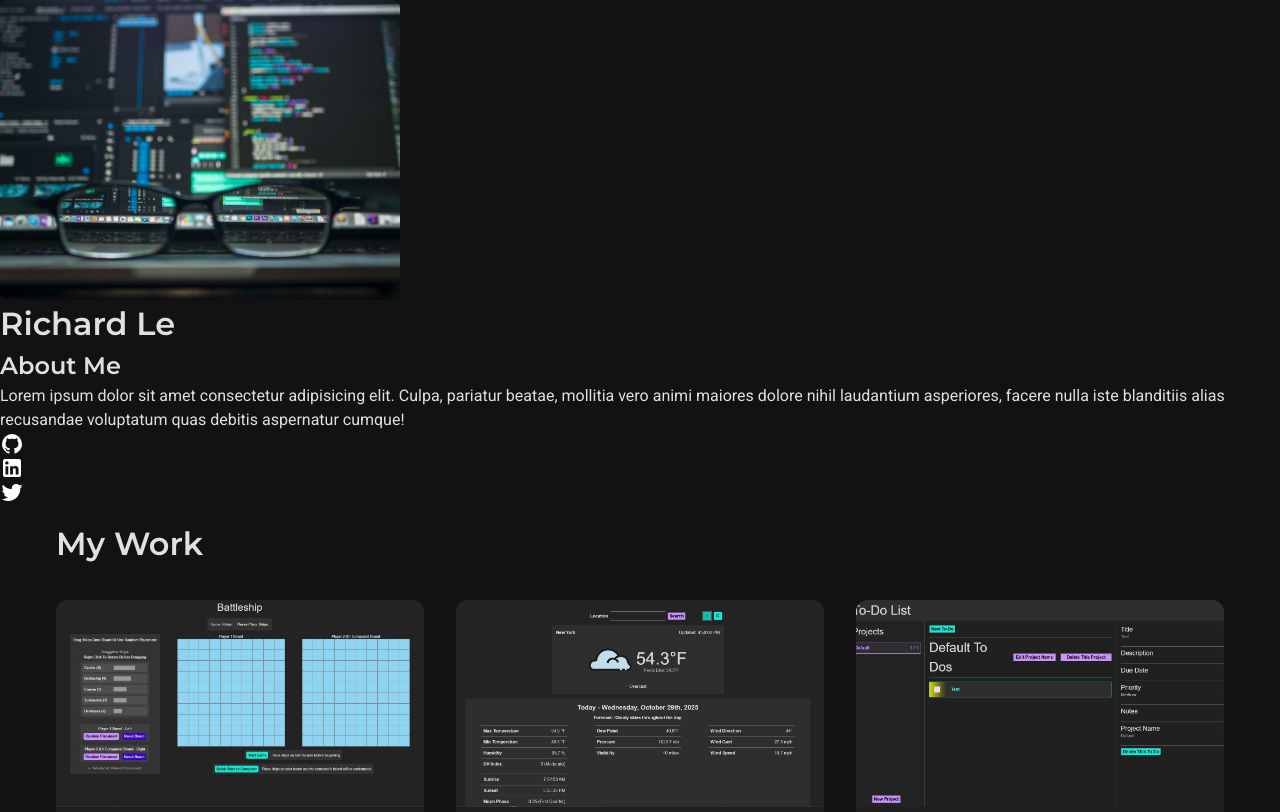
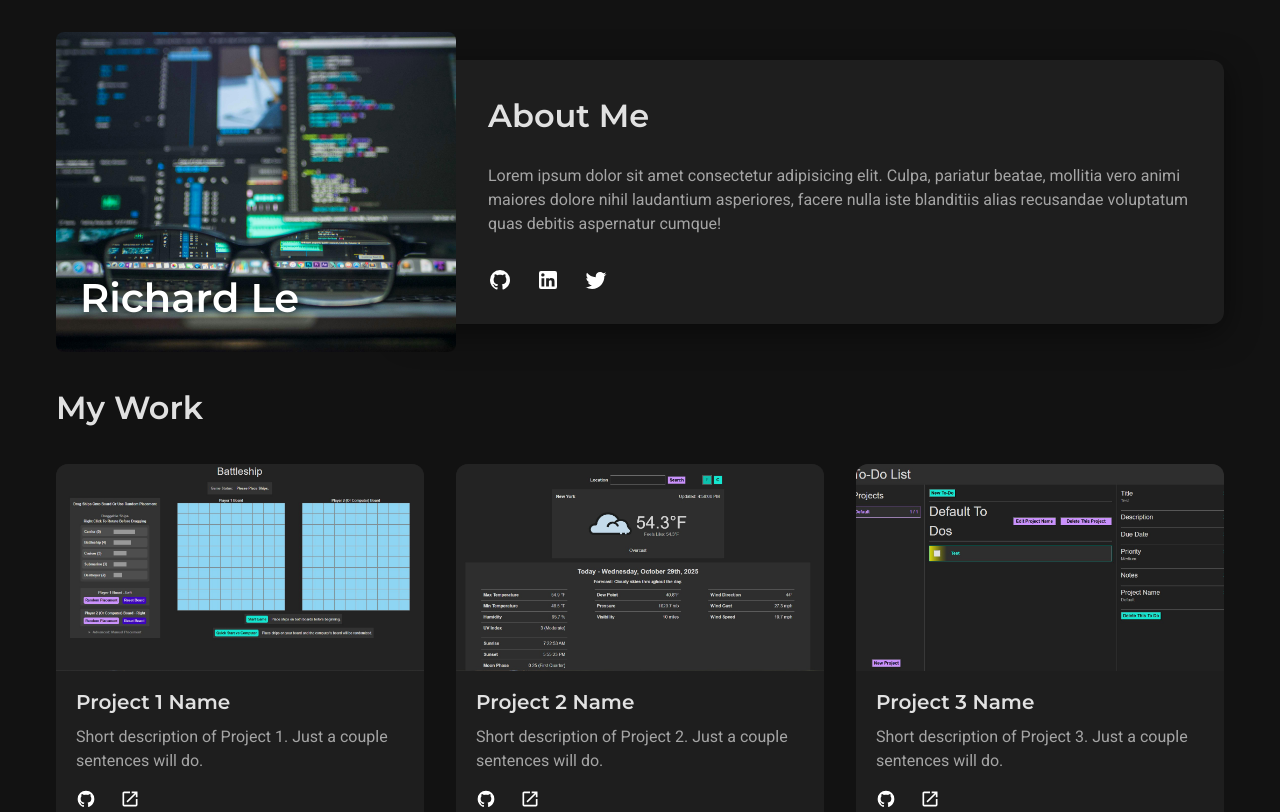
Before and after one commit to rlechuong/homepage, a website built with webpack: page src/template.html in a window 1280 px wide. Shown: the top 812 px of the page. Built offline with nearby package versions, Linux system fonts and the light colour scheme.

Commit message:
Add initial styling for desktop header section

```diff
--- a/src/styles.css
+++ b/src/styles.css
@@ -156,16 +156,82 @@ img {
 
 /* Temporary Image Adjustments */
 
-.hero-image img {
+.contact > img {
   max-width: 400px;
   width: 100%;
   height: auto;
 }
 
-.contact > img {
-  max-width: 400px;
+/* Header Section */
+
+.hero {
+  position: relative;
+  padding: 1rem;
+  max-width: 75rem;
+  margin: 0 auto;
+  margin-top: 1rem;
+  display: flex;
+  align-items: center;
+  gap: 1rem;
+}
+
+.hero-image {
+  position: relative;
+  flex-shrink: 0;
+  width: 25rem;
+  z-index: 2;
+}
+
+.hero-image img {
   width: 100%;
-  height: auto;
+  height: 20rem;
+  object-fit: cover;
+  display: block;
+}
+
+.hero-image h1 {
+  position: absolute;
+  bottom: 1.5rem;
+  left: 1.5rem;
+  color: white;
+  font-size: 2.5rem;
+  margin: 0;
+  text-shadow: 2px 2px 10px rgba(0, 0, 0, 0.75);
+}
+
+.about {
+  background-color: var(--bg-elevated);
+  padding: 2rem 2rem 2rem 5rem;
+  border-radius: 0.75rem;
+  box-shadow: 0 0.5rem 2rem rgba(0, 0, 0, 0.5);
+  flex: 1;
+  margin-left: -4rem;
+  z-index: 1;
+}
+
+.about h2 {
+  margin-top: 0;
+  margin-bottom: 1.5rem;
+  font-size: 2rem;
+}
+
+.about p {
+  color: var(--text-secondary);
+  margin-bottom: 2rem;
+}
+
+.social-links {
+  display: flex;
+  gap: 1.5rem;
+  align-items: center;
+}
+
+.social-links a {
+  transition: transform 0.3s ease;
+}
+
+.social-links a:hover {
+  transform: scale(1.25);
 }
 
 /* Projects Section */
```
